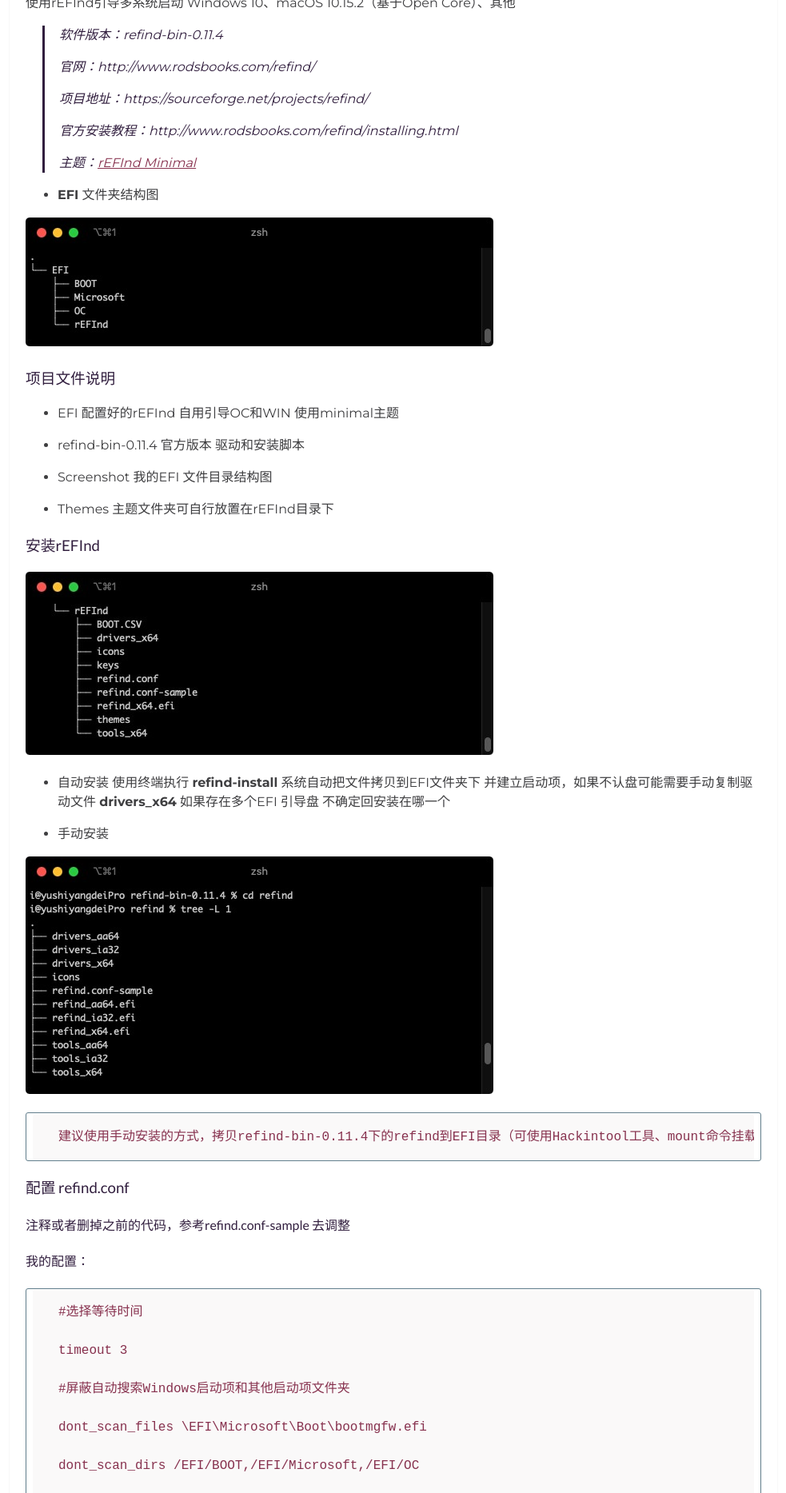
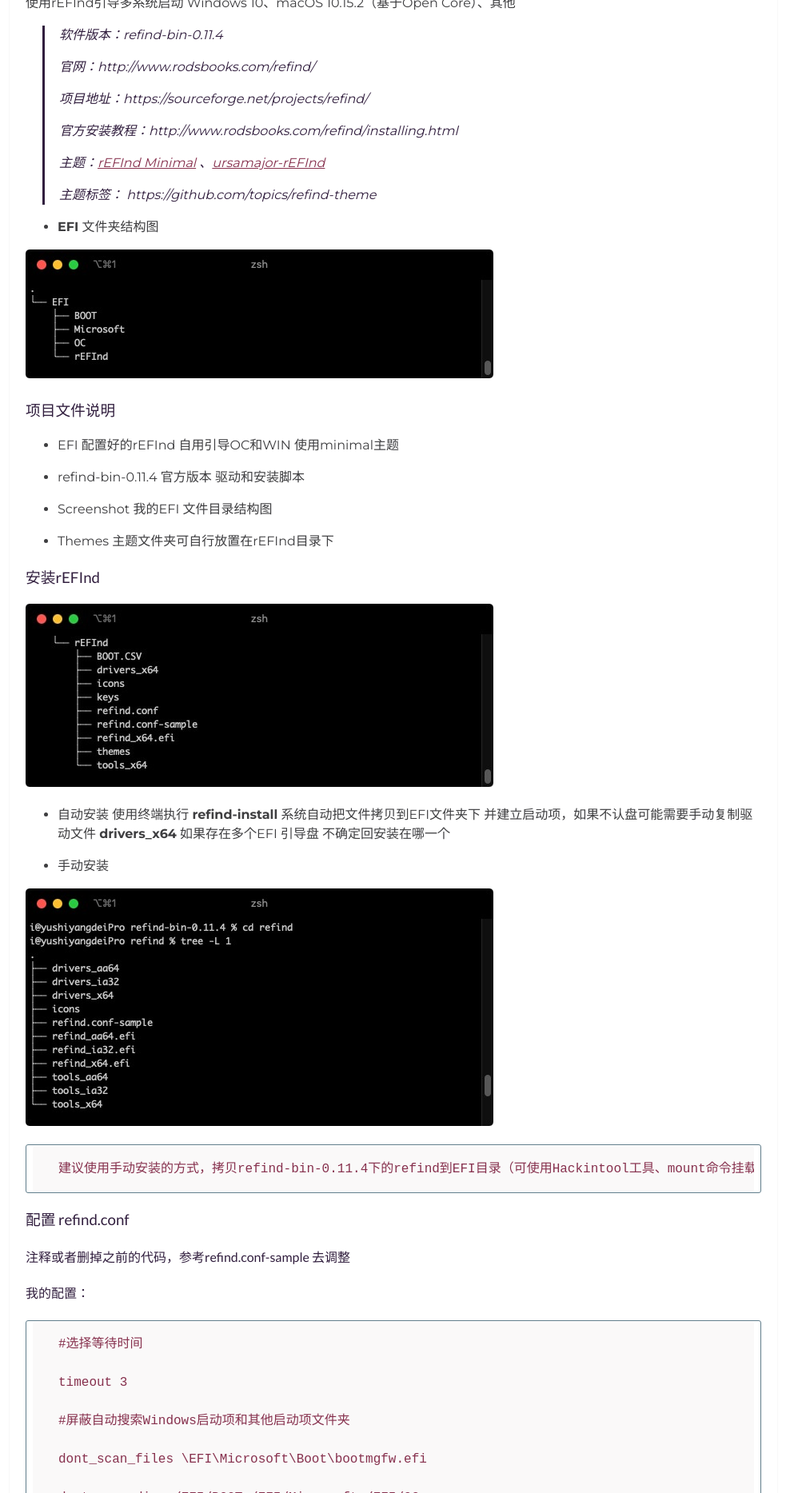
Before and after one commit to techysy/techysy.github.io, a Jekyll site: the page built from _posts/2019-12-28-uefi-refind-boot.markdown, in a window 1280 px wide, cut to the strip 1068-2935 px from the top of the page. Shown: the whole strip at 80% size, without its empty margins (148-1131 px from the left). Built offline with Jekyll 4.4.1, drawn with Linux system fonts in a browser that asks for light colours; comment, search, counter and statistics services are not loaded; a style sheet for code colours, icons or effects is not loaded.

Commit message:
Update 2019-12-28-uefi-refind-boot.markdown

```diff
--- a/_posts/2019-12-28-uefi-refind-boot.markdown
+++ b/_posts/2019-12-28-uefi-refind-boot.markdown
@@ -20,7 +20,9 @@
 >
 > 官方安装教程：http://www.rodsbooks.com/refind/installing.html
 >
->主题：<a href="https://evanpurkhiser.com/rEFInd-minimal/" target="_blank">rEFInd Minimal</a>
+>主题：<a href="https://evanpurkhiser.com/rEFInd-minimal/" target="_blank">rEFInd Minimal</a>  、<a href="https://github.com/kgoettler/ursamajor-rEFInd" target="_blank">ursamajor-rEFInd</a>
+>
+> 主题标签： https://github.com/topics/refind-theme
 
 + **EFI** 文件夹结构图
 
```
